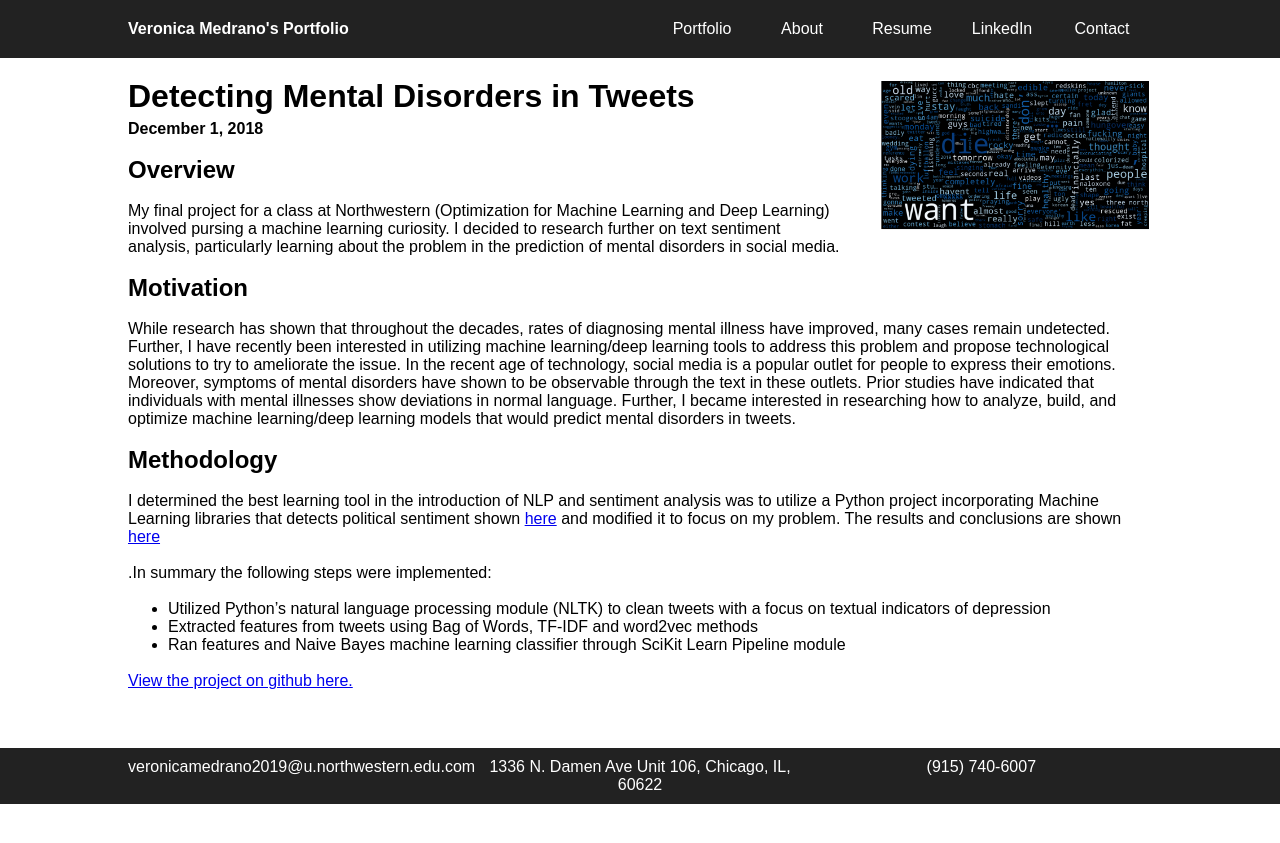
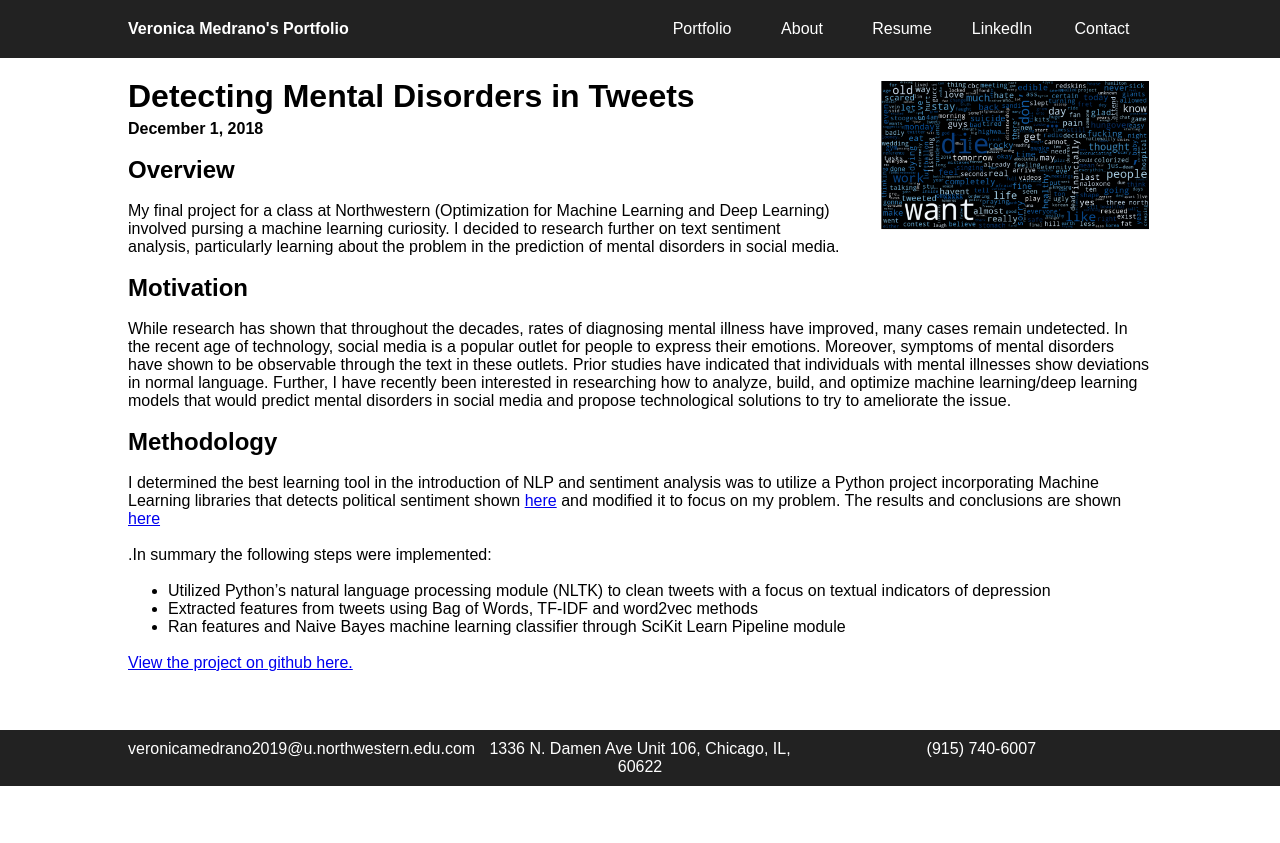
Before and after one commit to vnoelifant/vnoelifant.github.io, a Jekyll site: the page built from _projects/2015-020250project-6.md, in a window 1280 px wide. Shown: the top 843 px of the page. Built offline with Jekyll 4.4.1, drawn with Linux system fonts in a browser that asks for light colours; nearby versions of some CDN libraries.

Commit message:
project text

```diff
--- a/_projects/2015-020250project-6.md
+++ b/_projects/2015-020250project-6.md
@@ -10,7 +10,7 @@ image: /public/images/wordcloud.png
 My final project for a class at Northwestern (Optimization for Machine Learning and Deep Learning) involved pursing a machine learning curiosity.  I decided to research further on text sentiment analysis, particularly learning about the problem in the prediction of mental disorders in social media.
 
 ## Motivation
-While research has shown that throughout the decades, rates of diagnosing mental illness have improved, many cases remain undetected. Further, I have recently been interested in utilizing machine learning/deep learning tools to address this problem and propose technological solutions to try to ameliorate the issue. In the recent age of technology, social media is a popular outlet for people to express their emotions. Moreover, symptoms of mental disorders have shown to be observable through the text in these outlets. Prior studies have indicated that individuals with mental illnesses show deviations in normal language. Further, I became interested in researching how to analyze, build, and optimize  machine learning/deep learning models that would predict mental disorders in tweets.
+While research has shown that throughout the decades, rates of diagnosing mental illness have improved, many cases remain undetected.  In the recent age of technology, social media is a popular outlet for people to express their emotions. Moreover, symptoms of mental disorders have shown to be observable through the text in these outlets. Prior studies have indicated that individuals with mental illnesses show deviations in normal language.   Further, I have recently been interested in researching how to analyze, build, and optimize  machine learning/deep learning models that would predict mental disorders in social media and propose technological solutions to try to ameliorate the issue.
 
 ## Methodology
 I determined the best learning tool in the introduction of NLP and sentiment analysis was to utilize a Python project incorporating Machine Learning libraries that detects political sentiment shown [here](https://github.com/RonKG/Machine-Learning-Projects-2/tree/master/3.%20NLP_twitter_sentiment_analysis) and modified it to focus on my problem. The results and conclusions are shown [here](https://github.com/vnoelifant/twitter_detect_depression/blob/master/Twitter_Mental_Disorder_Detection.ipynb)
@@ -21,4 +21,4 @@ I determined the best learning tool in the introduction of NLP and sentiment ana
   * Extracted features from tweets using Bag of Words, TF-IDF and word2vec methods
   * Ran features and Naive Bayes machine learning classifier through SciKit Learn Pipeline module
 
-[View the project on github here.](https://github.com/vnoelifant/twitter_detect_depression/blob/master/Twitter_Mental_Disorder_Detection.ipynb)
+[View the project on github here.](https://github.com/vnoelifant/twitter_detect_depression)
```
